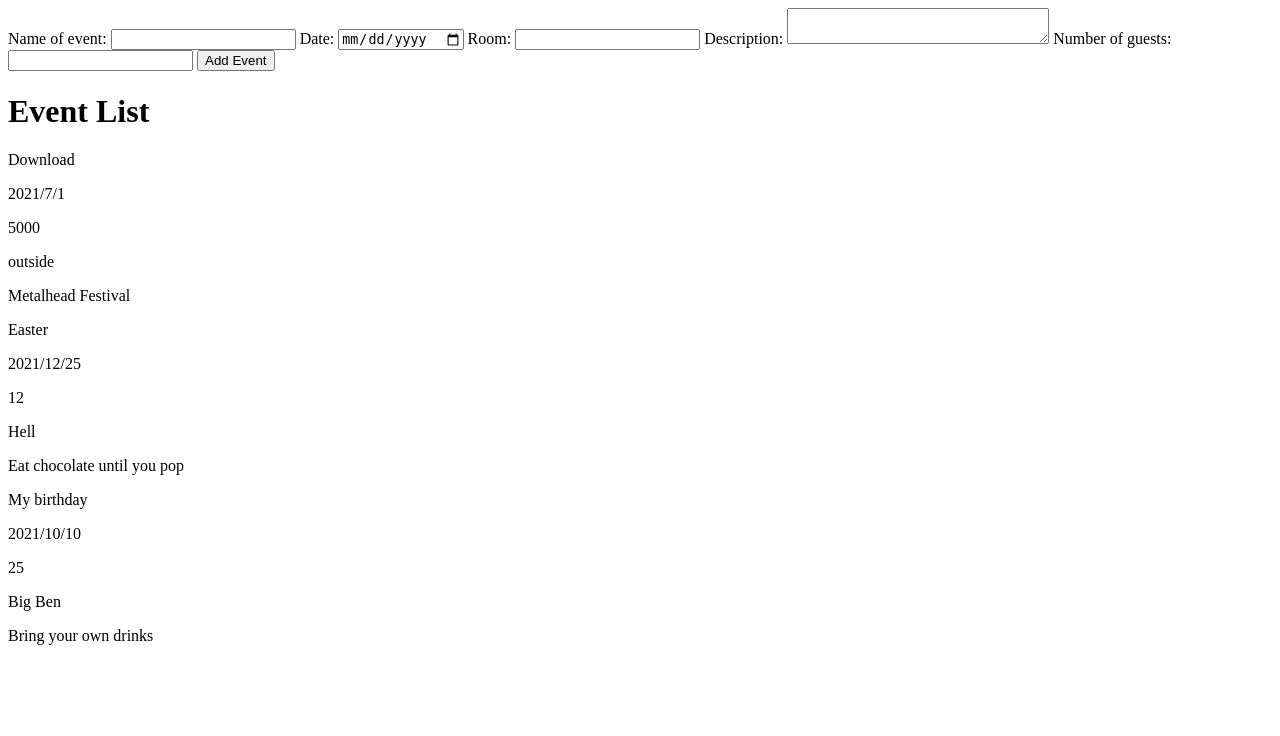
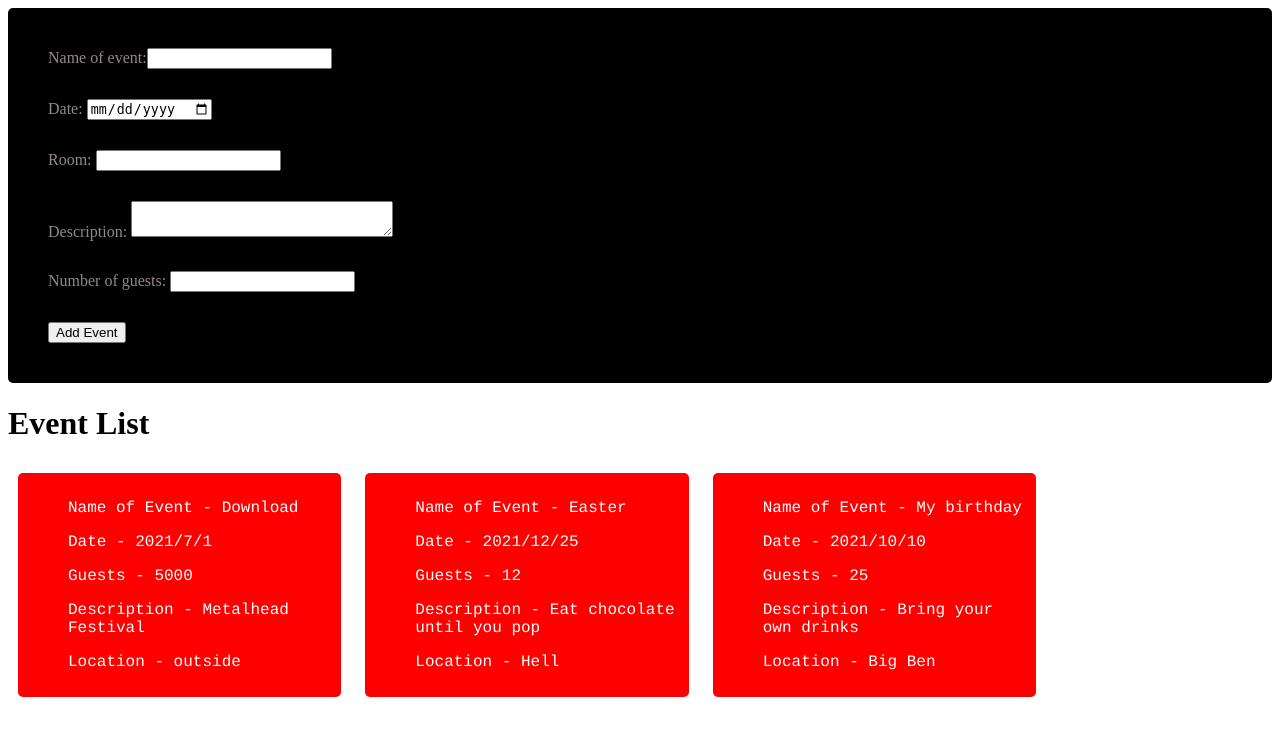
Before and after one commit to sluisdejesus/flask_app_lab, a Flask app: page /events in a window 1280 px wide. Shown: the top 736 px of the page. Run offline with Flask 2, Linux system fonts and the light colour scheme.

Commit message:
with added css

```diff
--- /dev/null
+++ b/static/stylesheet.css
@@ -0,0 +1,33 @@
+.event{
+    display: inline-block;
+    font-family: 'Rubik', Courier, monospace;
+    background-color: red;
+    color: white;
+    border: 10px;
+    border-color: black;
+    padding: 10px;
+    margin: 10px;
+    border-radius: 5px;
+    width: 24%;
+    justify-content: space-evenly;
+    flex-wrap: nowrap;
+}
+
+ul > li {
+    list-style: none;
+}
+
+#boxes > li {
+    display:list-item;
+    margin:10px;
+    justify-content: space-evenly;
+    padding: 10px;
+
+}
+
+#boxes {
+    background-color: black;
+    color: rgb(148, 136, 136);
+    border-radius: 5px;
+    padding: 20px;
+}
--- a/templates/index.html
+++ b/templates/index.html
@@ -1,34 +1,34 @@
 <html>
     <head>
+        <link rel="stylesheet" href="{{ url_for('static', filename='stylesheet.css') }}">
 <title>{{title}}</title>
     </head>
     <body>
+        <ul id="boxes">
+        <li><label for="name_of_event">Name of event:</label><input type="text" name="name_of_event" id="name_of_event"></li>
+         <li> <label for="date"></label>Date:</label>
+         <input type="date" name="date" id="date"></input></li>
+         <li><label for="room_location">Room:</label>
+         <input type="text" name="room_location" id="room_location"></li>
+         <li><label for="description">Description:</label>
+         <textarea name="description" id="description" rows="2" cols="30s"></textarea></li>
+         <li><label for="number_of_guests">Number of guests:</label>
+         <input type="text" name="number_of_guests" id="number_of_guests"></input></li>
+         <li><input type="submit" value="Add Event"></input></li>
+        </ul>
         <form action="/events" method="POST">
-         <label for="name_of_event">Name of event:</label>
-         <input type="text" name="name_of_event" id="name_of_event">
-         <label for="date"></label>Date:</label>
-         <input type="date" name="date" id="date"></input>
-         <label for="room_location">Room:</label>
-         <input type="text" name="room_location" id="room_location">
-         <label for="description">Description:</label>
-         <textarea name="description" id="description" rows="2" cols="30s"></textarea>
-         <label for="number_of_guests">Number of guests:</label>
-         <input type="text" name="number_of_guests" id="number_of_guests"></input>
-        <input type="submit" value="Add Event"></input>
         </form>
         <h1>Event List</h1>
             {% for event in events %}
-        <div>
-            <p>{{ event.name_of_event}}</p>
-            <p>{{event.date}}</p>
-            <p>{{event.number_of_guests}}</p>
-            <p>{{event.room_location}}</p>
-            <p>{{event.description}}</p>
-
-
-
-
-        </div>
+        <div class="event">
+            <ul>
+                <li><p>Name of Event - {{ event.name_of_event}}</p></li>
+                <li><p>Date - {{event.date}}</p> </li>
+                <li><p>Guests - {{event.number_of_guests}}</p></li>
+                <li><p>Description - {{event.description}}</p></li>
+                <li><p>Location - {{event.room_location}}</p></li>
+            </ul>
+            </div>
             {% endfor %}
 
 
```
